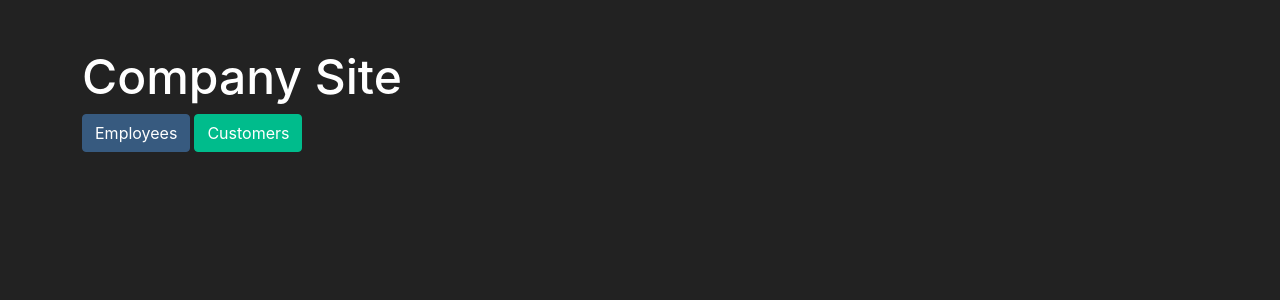
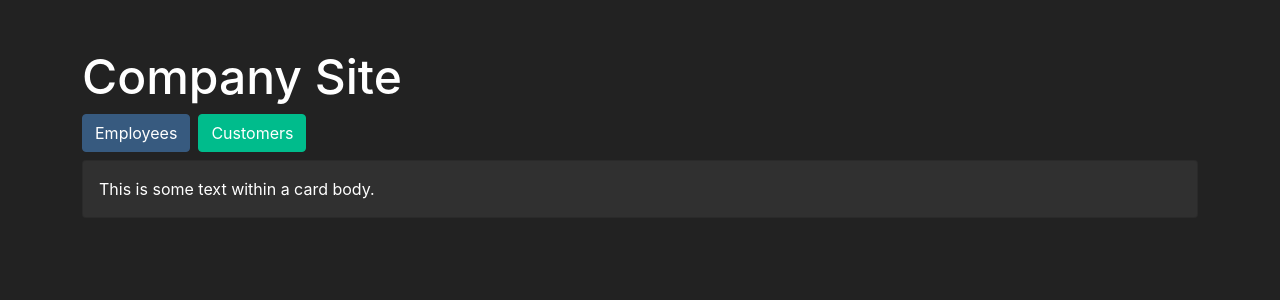
Before and after one commit to edwardtanguay/live-coding-react-bootstrap-bootswatch, a React (Vite) app: page / in a window 1280 px wide. Shown: the top 300 px of the page. Built offline with nearby package versions, Linux system fonts and the light colour scheme.

Commit message:
card component

```diff
--- a/src/App.jsx
+++ b/src/App.jsx
@@ -2,18 +2,21 @@
 import './styles/bootstrap.darkly.min.css';
 // import './styles/bootstrap.morph.min.css';
 // import './styles/bootstrap.quartz.min.css';
-import { Container, Button } from 'react-bootstrap';
+import { Container, Button, Card } from 'react-bootstrap';
 
 function App() {
     return (
         <div>
             <Container className="pt-5">
                 <h1>Company Site</h1>
-       <Button className="me-1">Employees</Button>
+                <Button className="me-2">Employees</Button>
                 <Button className="btn-success">Customers</Button>
+                <Card className="mt-2">
+                    <Card.Body>This is some text within a card body.</Card.Body>
+                </Card>
             </Container>
         </div>
-  )
+    );
 }
 
-export default App
+export default App;
```
Lines whose indentation alone changed are shown as unchanged.
